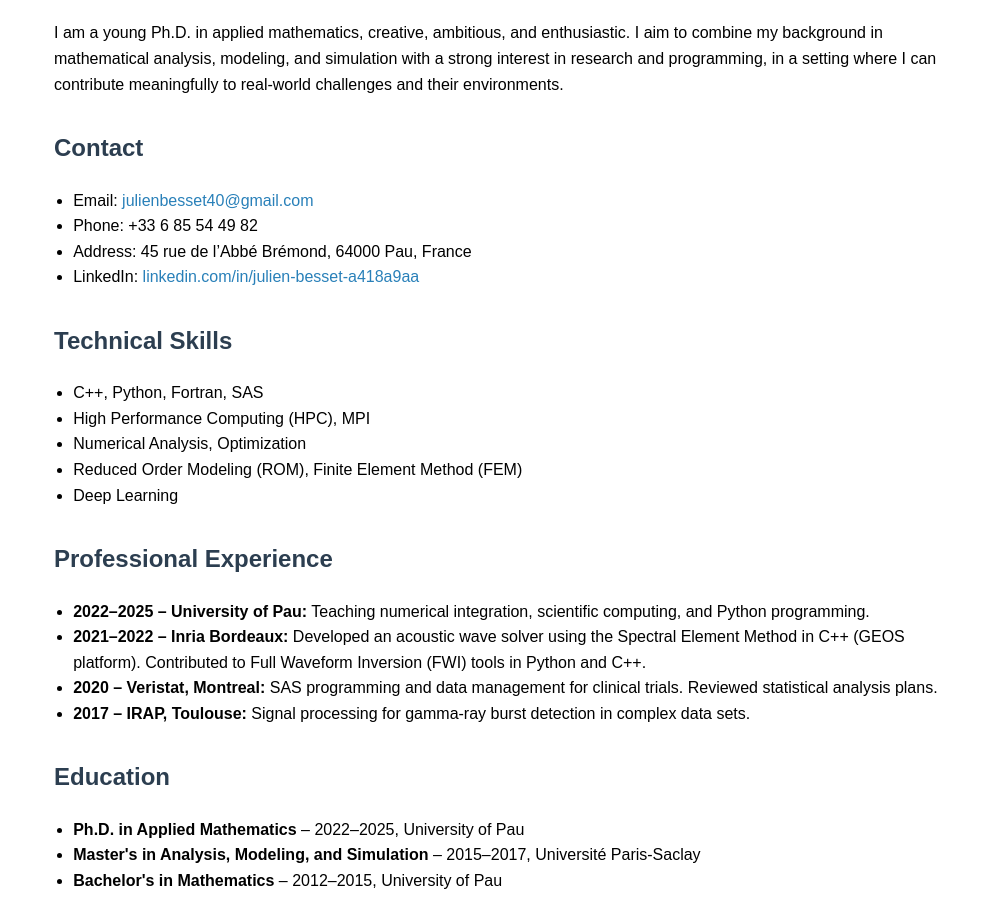
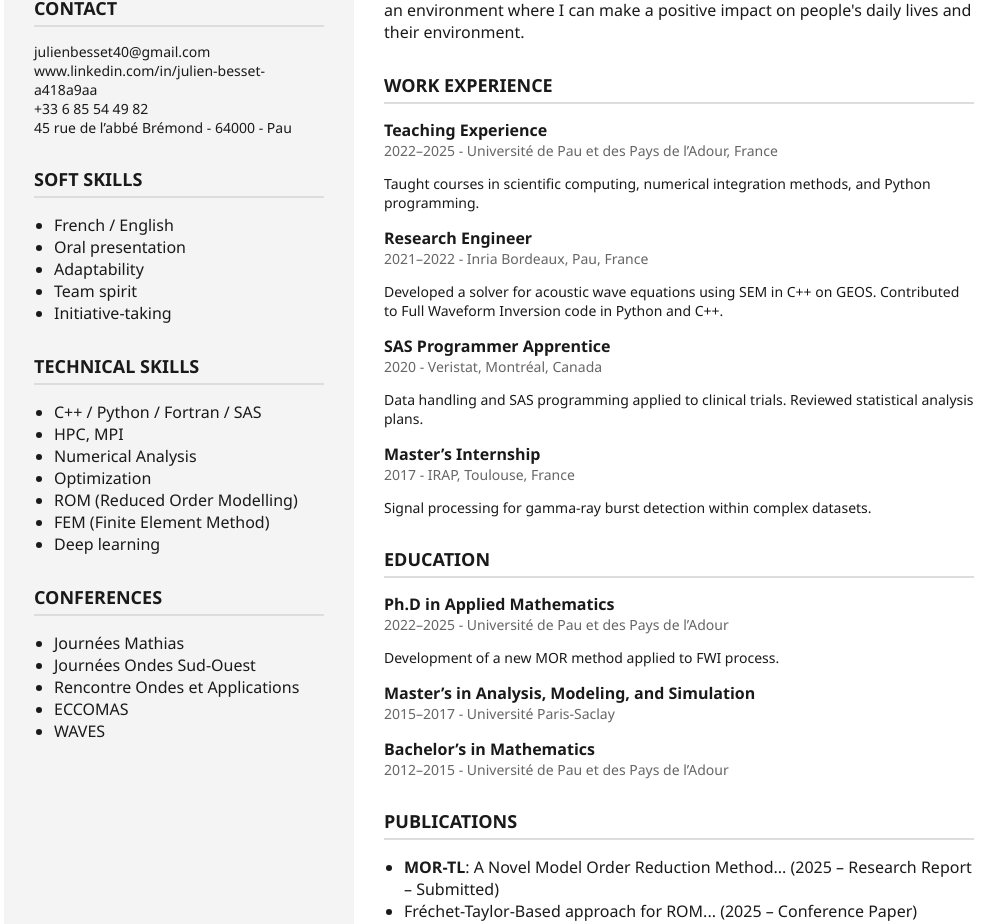
Before and after one commit to labesse40/portfolio, a plain HTML site: page index.html in a window 1280 px wide. Shown: the part 153-1077 px from the top of the page, without its empty margins (136-1141 px from the left). Drawn offline with Linux system fonts and the light colour scheme.

Commit message:
Update index.html

```diff
--- a/index.html
+++ b/index.html
@@ -1,97 +1,171 @@
-
 <!DOCTYPE html>
 <html lang="en">
 <head>
-  <meta charset="UTF-8" />
-  <meta name="viewport" content="width=device-width, initial-scale=1" />
-  <title>Julien Besset – Applied Mathematics</title>
+  <meta charset="UTF-8">
+  <meta name="viewport" content="width=device-width, initial-scale=1.0">
+  <title>Julien Besset - CV</title>
   <style>
-    body { font-family: Arial, sans-serif; margin: 2rem; line-height: 1.6; max-width: 900px; margin-left: auto; margin-right: auto; }
-    h1, h2 { color: #2c3e50; }
-    h1 { margin-bottom: 0; }
-    .section { margin-top: 2rem; }
-    .contact a { text-decoration: none; color: #2980b9; }
-    ul { padding-left: 1.2rem; }
+    body {
+      font-family: 'Segoe UI', Tahoma, Geneva, Verdana, sans-serif;
+      margin: 0;
+      padding: 0;
+      background-color: #ffffff;
+      color: #1a1a1a;
+    }
+    .container {
+      display: flex;
+      flex-direction: row;
+      max-width: 1000px;
+      margin: auto;
+      padding: 40px 20px;
+    }
+    .left {
+      width: 35%;
+      background-color: #f4f4f4;
+      padding: 30px;
+      box-sizing: border-box;
+    }
+    .right {
+      width: 65%;
+      padding: 30px;
+      box-sizing: border-box;
+    }
+    h1 {
+      font-size: 24px;
+      text-transform: uppercase;
+      margin-bottom: 10px;
+    }
+    h2 {
+      font-size: 18px;
+      margin-top: 30px;
+      text-transform: uppercase;
+      border-bottom: 2px solid #ddd;
+      padding-bottom: 5px;
+    }
+    .section {
+      margin-bottom: 20px;
+    }
+    ul {
+      padding-left: 20px;
+    }
+    .small {
+      font-size: 14px;
+    }
+    .contact, .skills, .soft-skills {
+      margin-bottom: 30px;
+    }
+    .label {
+      font-weight: bold;
+    }
+    .block {
+      margin-bottom: 15px;
+    }
+    .bold {
+      font-weight: bold;
+    }
+    .subtitle {
+      font-size: 14px;
+      color: #666;
+    }
   </style>
 </head>
 <body>
-
+  <div class="container">
+    <div class="left">
       <h1>Julien Besset</h1>
-  <h2>Ph.D. in Applied Mathematics</h2>
-
-  <div class="section">
-    <p>I am a young Ph.D. in applied mathematics, creative, ambitious, and enthusiastic. I aim to combine my background in mathematical analysis, modeling, and simulation with a strong interest in research and programming, in a setting where I can contribute meaningfully to real-world challenges and their environments.</p>
-  </div>
-
       <div class="section contact">
         <h2>Contact</h2>
+        <p class="small">julienbesset40@gmail.com<br>
+        www.linkedin.com/in/julien-besset-a418a9aa<br>
+        +33 6 85 54 49 82<br>
+        45 rue de l’abbé Brémond - 64000 - Pau</p>
+      </div>
+      <div class="section">
+        <h2>Soft Skills</h2>
         <ul>
-      <li>Email: <a href="mailto:julienbesset40@gmail.com">julienbesset40@gmail.com</a></li>
-      <li>Phone: +33 6 85 54 49 82</li>
-      <li>Address: 45 rue de l’Abbé Brémond, 64000 Pau, France</li>
-      <li>LinkedIn: <a href="https://www.linkedin.com/in/julien-besset-a418a9aa" target="_blank">linkedin.com/in/julien-besset-a418a9aa</a></li>
+          <li>French / English</li>
+          <li>Oral presentation</li>
+          <li>Adaptability</li>
+          <li>Team spirit</li>
+          <li>Initiative-taking</li>
         </ul>
       </div>
-
       <div class="section">
         <h2>Technical Skills</h2>
         <ul>
-      <li>C++, Python, Fortran, SAS</li>
-      <li>High Performance Computing (HPC), MPI</li>
-      <li>Numerical Analysis, Optimization</li>
-      <li>Reduced Order Modeling (ROM), Finite Element Method (FEM)</li>
-      <li>Deep Learning</li>
+          <li>C++ / Python / Fortran / SAS</li>
+          <li>HPC, MPI</li>
+          <li>Numerical Analysis</li>
+          <li>Optimization</li>
+          <li>ROM (Reduced Order Modelling)</li>
+          <li>FEM (Finite Element Method)</li>
+          <li>Deep learning</li>
         </ul>
       </div>
-
       <div class="section">
-    <h2>Professional Experience</h2>
+        <h2>Conferences</h2>
         <ul>
-      <li><strong>2022–2025 – University of Pau:</strong> Teaching numerical integration, scientific computing, and Python programming.</li>
-      <li><strong>2021–2022 – Inria Bordeaux:</strong> Developed an acoustic wave solver using the Spectral Element Method in C++ (GEOS platform). Contributed to Full Waveform Inversion (FWI) tools in Python and C++.</li>
-      <li><strong>2020 – Veristat, Montreal:</strong> SAS programming and data management for clinical trials. Reviewed statistical analysis plans.</li>
-      <li><strong>2017 – IRAP, Toulouse:</strong> Signal processing for gamma-ray burst detection in complex data sets.</li>
+          <li>Journées Mathias</li>
+          <li>Journées Ondes Sud-Ouest</li>
+          <li>Rencontre Ondes et Applications</li>
+          <li>ECCOMAS</li>
+          <li>WAVES</li>
         </ul>
       </div>
-
+    </div>
+    <div class="right">
+      <div class="section">
+        <p>I am a young PhD in applied mathematics, creative, ambitious, and enthusiastic. I hope to combine my background in mathematics, analysis, modeling, and simulation with my passion for research and programming, in an environment where I can make a positive impact on people's daily lives and their environment.</p>
+      </div>
+      <div class="section">
+        <h2>Work Experience</h2>
+        <div class="block">
+          <div class="bold">Teaching Experience</div>
+          <div class="subtitle">2022–2025 - Université de Pau et des Pays de l’Adour, France</div>
+          <p class="small">Taught courses in scientific computing, numerical integration methods, and Python programming.</p>
+        </div>
+        <div class="block">
+          <div class="bold">Research Engineer</div>
+          <div class="subtitle">2021–2022 - Inria Bordeaux, Pau, France</div>
+          <p class="small">Developed a solver for acoustic wave equations using SEM in C++ on GEOS. Contributed to Full Waveform Inversion code in Python and C++.</p>
+        </div>
+        <div class="block">
+          <div class="bold">SAS Programmer Apprentice</div>
+          <div class="subtitle">2020 - Veristat, Montréal, Canada</div>
+          <p class="small">Data handling and SAS programming applied to clinical trials. Reviewed statistical analysis plans.</p>
+        </div>
+        <div class="block">
+          <div class="bold">Master’s Internship</div>
+          <div class="subtitle">2017 - IRAP, Toulouse, France</div>
+          <p class="small">Signal processing for gamma-ray burst detection within complex datasets.</p>
+        </div>
+      </div>
       <div class="section">
         <h2>Education</h2>
-    <ul>
-      <li><strong>Ph.D. in Applied Mathematics</strong> – 2022–2025, University of Pau</li>
-      <li><strong>Master's in Analysis, Modeling, and Simulation</strong> – 2015–2017, Université Paris-Saclay</li>
-      <li><strong>Bachelor's in Mathematics</strong> – 2012–2015, University of Pau</li>
-    </ul>
+        <div class="block">
+          <div class="bold">Ph.D in Applied Mathematics</div>
+          <div class="subtitle">2022–2025 - Université de Pau et des Pays de l’Adour</div>
+          <p class="small">Development of a new MOR method applied to FWI process.</p>
         </div>
-
+        <div class="block">
+          <div class="bold">Master’s in Analysis, Modeling, and Simulation</div>
+          <div class="subtitle">2015–2017 - Université Paris-Saclay</div>
+        </div>
+        <div class="block">
+          <div class="bold">Bachelor’s in Mathematics</div>
+          <div class="subtitle">2012–2015 - Université de Pau et des Pays de l’Adour</div>
+        </div>
+      </div>
       <div class="section">
         <h2>Publications</h2>
         <ul>
-      <li><em>MOR-TL: A Novel Model Order Reduction Method for Parametrized Problems with Application to Seismic Wave Propagation</em> – 2025 (Submitted)</li>
-      <li><em>Fréchet-Taylor-Based Approach for Efficient ROM Construction and Line Search Acceleration</em> – 2025, Conference Paper</li>
-      <li><em>Full Waveform Inversion using Proper Orthogonal Decomposition</em> – 2024, Conference Paper</li>
-      <li>A research paper based on the Ph.D. work is currently being written</li>
+          <li><strong>MOR-TL</strong>: A Novel Model Order Reduction Method... (2025 – Research Report – Submitted)</li>
+          <li>Fréchet-Taylor-Based approach for ROM... (2025 – Conference Paper)</li>
+          <li>Full Waveform Inversion using POD (2024 – Conference Paper)</li>
+          <li>Un article sur les travaux de recherche du doctorat est en cours d’écriture</li>
         </ul>
       </div>
-
-  <div class="section">
-    <h2>Conferences</h2>
-    <ul>
-      <li>ECCOMAS</li>
-      <li>WAVES</li>
-      <li>Journées Mathias</li>
-      <li>Southern Wave Days (Journées Ondes Sud-Ouest)</li>
-      <li>Waves and Applications Meeting (Rencontres Ondes et Applications)</li>
-    </ul>
     </div>
-
-  <div class="section">
-    <h2>Soft Skills</h2>
-    <ul>
-      <li>Languages: French, English</li>
-      <li>Oral presentation</li>
-      <li>Team spirit, adaptability, initiative</li>
-    </ul>
   </div>
-
 </body>
 </html>
```
Lines whose indentation alone changed are shown as unchanged.
